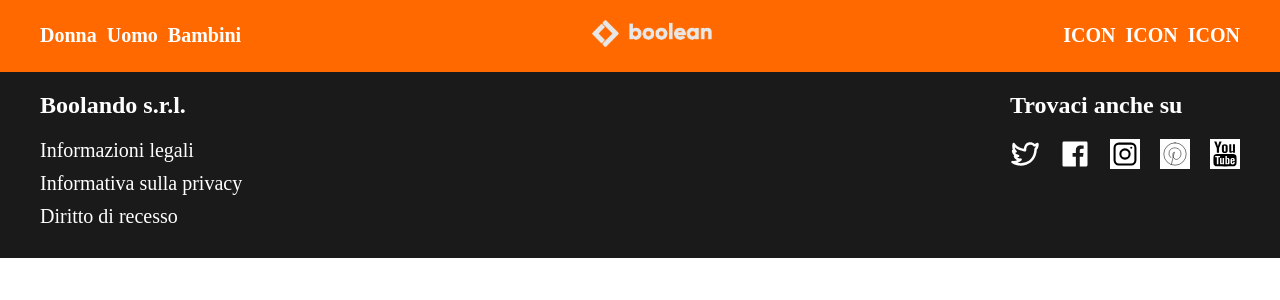
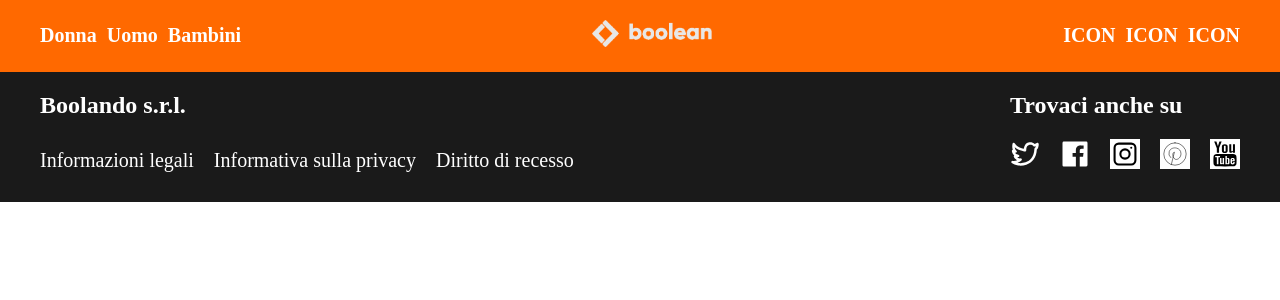
Before and after one commit to CalinCretu/vite-boolando, a Vue app: page / in a window 1280 px wide. Shown: the top 300 px of the page. Built offline with nearby package versions, Linux system fonts and the light colour scheme.

Commit message:
ADD - informatives_display-flex

```diff
--- a/src/components/AppFooter.vue
+++ b/src/components/AppFooter.vue
@@ -69,7 +69,8 @@ export default {
     }
   }
 
-  .social-footer {
+  .social-footer,
+  .informatives {
     margin-top: 20px;
     display: flex;
 
```
